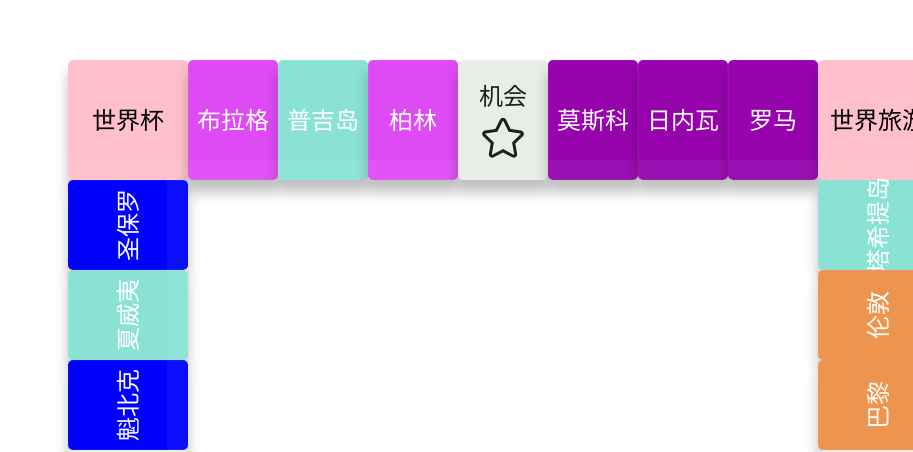
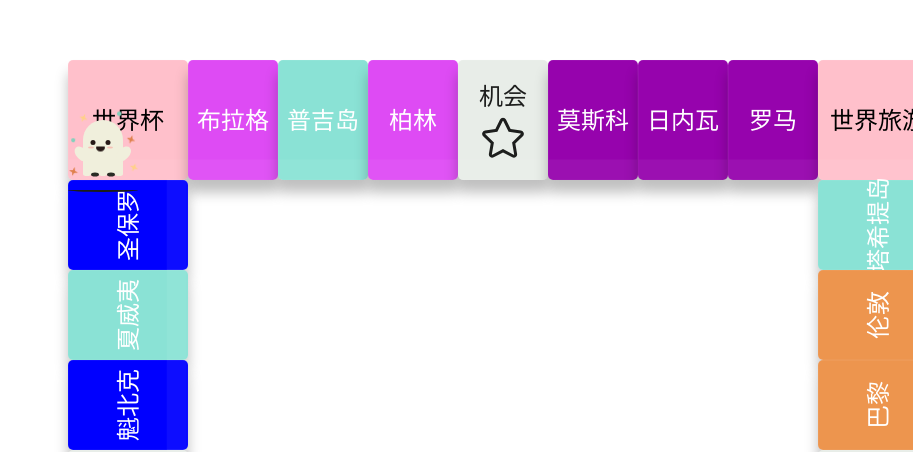
Before and after one commit to MiniNec/vue-demo, a Vue app: page / in a window 1280 px wide. Shown: the part 375-827 px from the top of the page, without its empty margins (367-1280 px from the left). Built offline with nearby package versions, Linux system fonts and the light colour scheme.

Commit message:
1 file modified

```diff
--- a/src/views/Index2.vue
+++ b/src/views/Index2.vue
@@ -5,6 +5,13 @@ import chance from '@/components/Chance.vue';
 import lChance from '@/components/LChance.vue';
 import lBank from '@/components/LBank.vue';
 import square from '@/components/Square.vue';
+import player from '@/components/Player.vue';
+
+const player_style1 = {
+  position: 'absolute',
+  top: '100px',
+  left: '0px',
+};
 </script>
 
 <template>
@@ -187,6 +194,7 @@ import square from '@/components/Square.vue';
       text="起点"
       color="pink"
     ></square>
+    <player :style="[player_style1]"></player>
   </div>
 </template>
 
```
